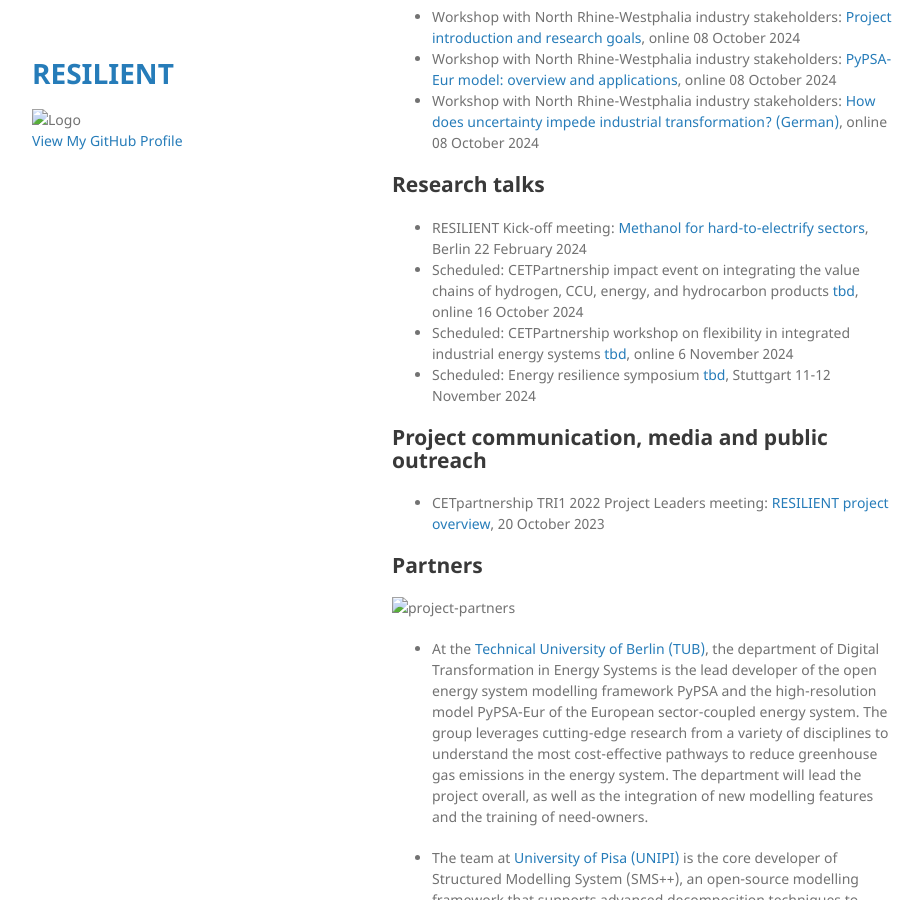
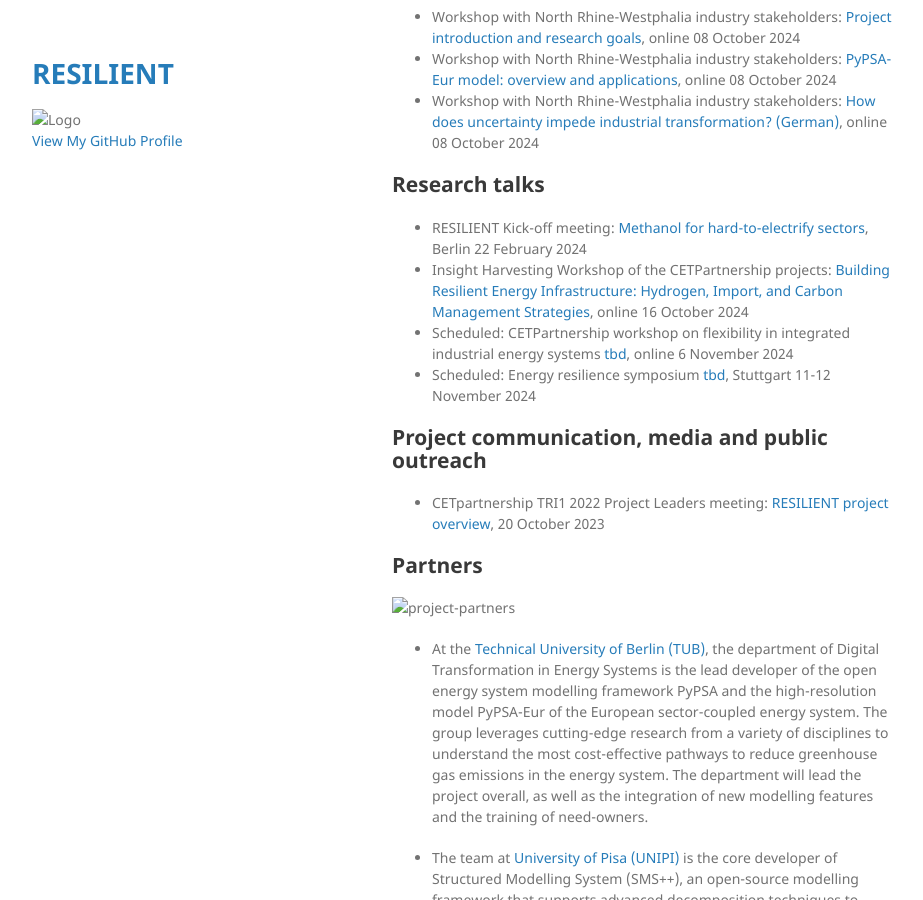
Before and after one commit to resilient-project/resilient-project.github.io, a Jekyll site: the page built from index.md, in a window 1280 px wide and 900 px high, scrolled down 888 px. Shown: the whole window, without its empty margins (178-1101 px from the left). Built offline with Jekyll 4.4.1, drawn with Linux system fonts in a browser that asks for light colours; our own code applies the rules of GitHub Pages for plain Markdown files.

Commit message:
add FN talk

```diff
--- a/index.md
+++ b/index.md
@@ -42,7 +42,7 @@ D1.2: [Project data management plan](https://resilient-project.github.io/static/
 ## Research talks
 
 - RESILIENT Kick-off meeting: [Methanol for hard-to-electrify sectors](https://resilient-project.github.io/static/uploads/brown-methanol.pdf), Berlin 22 February 2024
-- Scheduled: CETPartnership impact event on integrating the value chains of hydrogen, CCU, energy, and hydrocarbon products [tbd](), online 16 October 2024
+- Insight Harvesting Workshop of the CETPartnership projects: [Building Resilient Energy Infrastructure: Hydrogen, Import, and Carbon Management Strategies](https://tubcloud.tu-berlin.de/s/kDKgmiHxGGt4FaD/download/20241016-cetp-insight-harvesting.pdf), online 16 October 2024
 - Scheduled: CETPartnership workshop on flexibility in integrated industrial energy systems [tbd](), online 6 November 2024
 - Scheduled: Energy resilience symposium [tbd](), Stuttgart 11-12 November 2024
 
```
